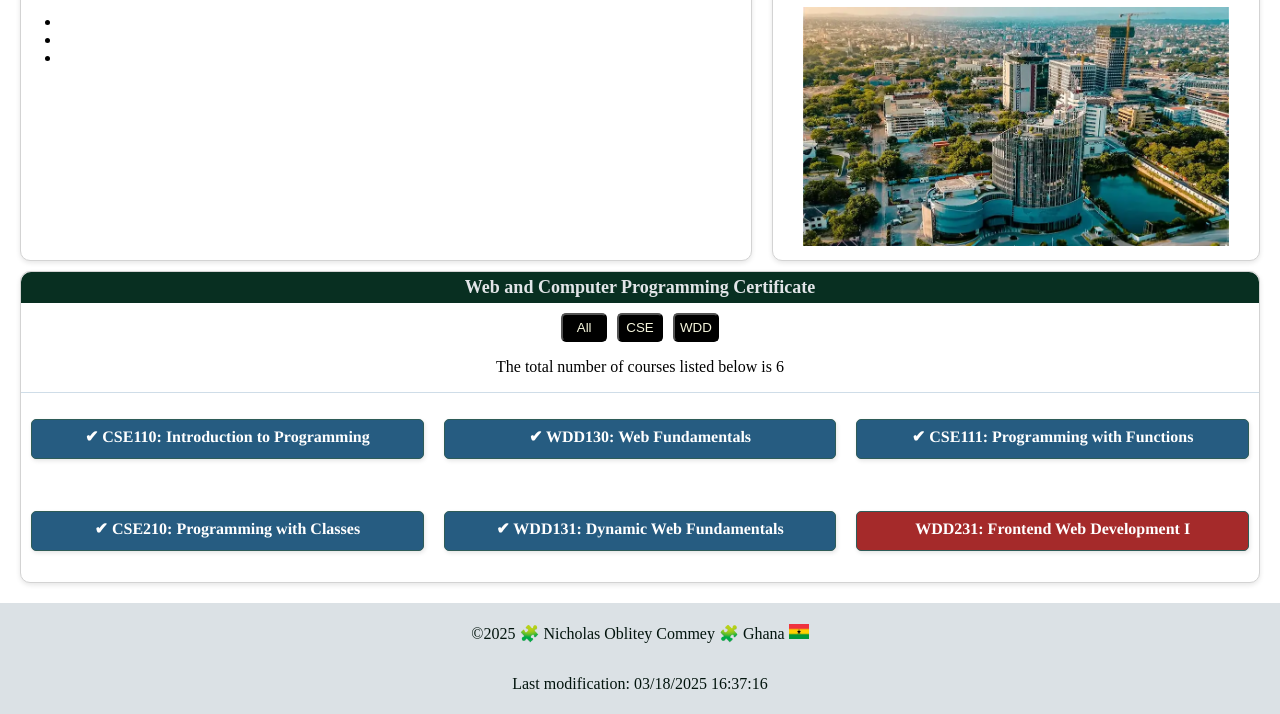
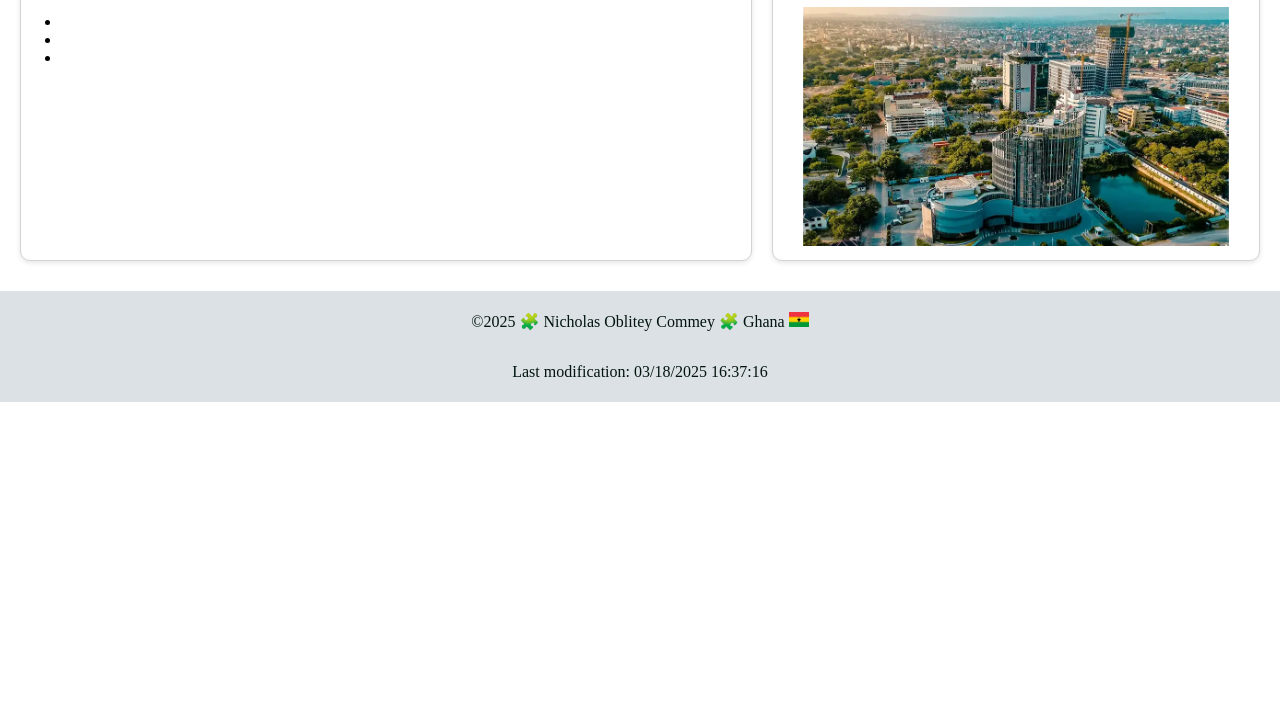
Before and after one commit to nnocj/wdd230, a plain HTML site: page index.html in a window 1280 px wide. Shown: the part 253-967 px from the top of the page. After the commit the page ends 800 px from the top, so only its background shows below. Drawn offline with Linux system fonts and the light colour scheme.

Commit message:
removing the section

```diff
--- a/index.html
+++ b/index.html
@@ -56,7 +56,7 @@
                 <img src="images/accra.webp" alt="Area Photo Shot of Accra">
             </section>
         </div>
-        <section class="course-card card">
+        <!--<div class="course-card card">
                 <h2>Web and Computer Programming Certificate</h2>
                 <div class="course-nav">
                     <button id="view-all">All</button>
@@ -68,9 +68,8 @@
 
                 </div>
                 <dialog id="course-details"></dialog>
-        <!-- -->
 
-        </section>
+            </div>-->
     </main>
     <footer>
         <p>©<span id="year"></span> 🧩  Nicholas Oblitey Commey 🧩 Ghana <img src="images/ghana-flag.webp" alt="A small picture of the Ghana flag" width="20" height="15"></p>
```
Lines whose indentation alone changed are shown as unchanged.
